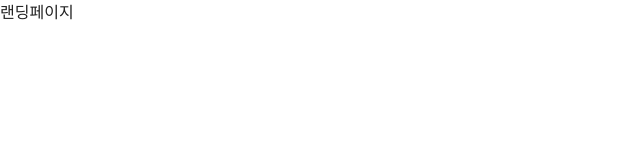
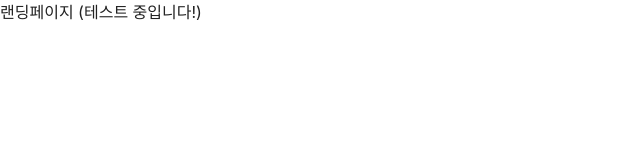
Before and after one commit to FE14-Team7-Taskify/Taskify, a Next.js app: page / in a window 1280 px wide. Shown: the top 160 px of the page, without its empty margins (0-640 px from the left). Built offline with nearby package versions, Linux system fonts and the light colour scheme; a web font is replaced by a local one.

Commit message:
TAS-5: 테스트 중입니다.

```diff
--- a/src/pages/index.tsx
+++ b/src/pages/index.tsx
@@ -1,7 +1,7 @@
 export default function Home() {
   return (
     <>
-      <div>랜딩페이지</div>
+      <div>랜딩페이지 (테스트 중입니다!)</div>
     </>
   );
 }
```
